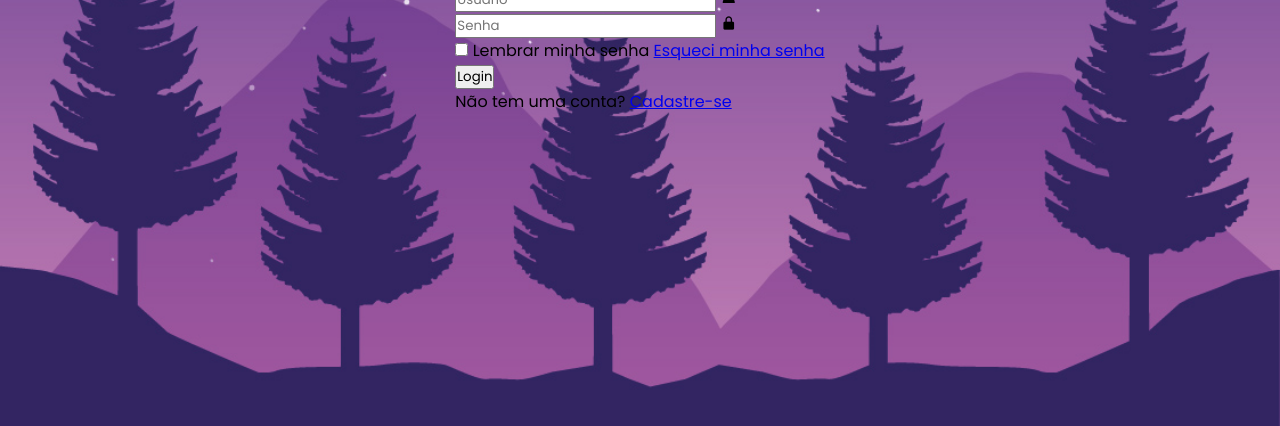
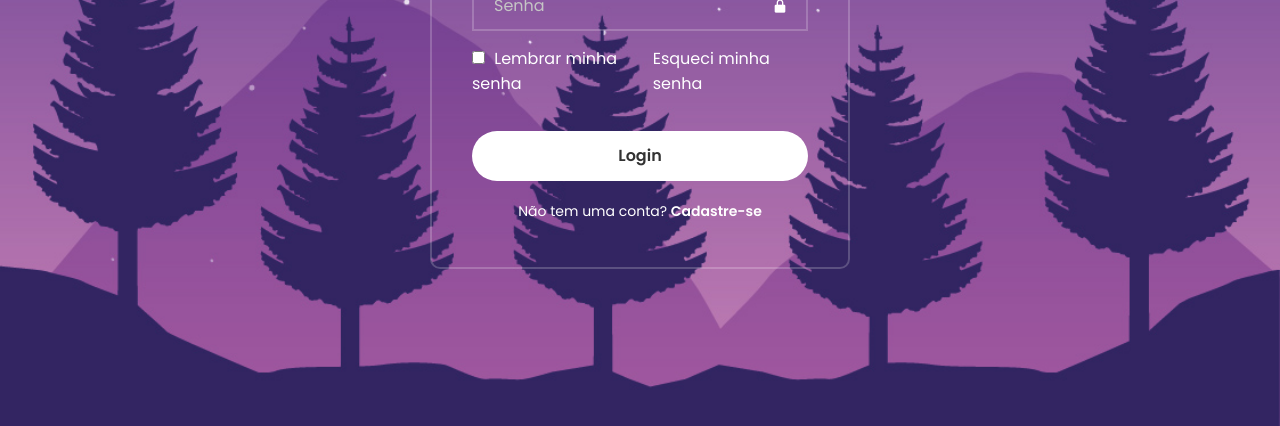
Before and after one commit to igoov/Projetos-HTML, a plain HTML site: page Login/index.html in a window 1280 px wide. Shown: the part 374-800 px from the top of the page. Drawn offline with nearby package versions, Linux system fonts and the light colour scheme.

Commit message:
CSS FINALIZADO

```diff
--- a/Login/index.html
+++ b/Login/index.html
@@ -30,7 +30,7 @@ rel='stylesheet'>
                 <a href="#">Esqueci minha senha</a>
             </div>
 
-            <button type="submit">Login</button>
+            <button type="submit" class="login">Login</button>
 
             <div class="register-link">
                 <p>Não tem uma conta? <a href="#">Cadastre-se</a></p>
--- a/Login/style.css
+++ b/Login/style.css
@@ -18,3 +18,107 @@ body {
     background-size: cover;
     background-position: center;
 }
+
+.container {
+    width: 420px;
+    background-color: transparent;
+    border: 2px solid rgba(255, 255, 255, .2);
+    border-radius: 10px;
+    color: #fff;
+    padding: 30px 40px;
+    box-shadow: 0 0 10px rgba(0, 0, 0, rgba(255, 255, 255, .2));
+    backdrop-filter: blur(x);
+}
+
+.container h1 {
+    font-size: 36px;
+    text-align: center;
+}
+
+.input-box {
+    position: relative;
+    width: 100%;
+    height: 50px;
+    margin: 30px 0;
+}
+
+.input-box input {
+    width: 100%;
+    height: 100%;
+    background-color: transparent;
+    border: 2px solid rgba(255, 255, 255, .2);
+    border-radius: 40;
+    outline: none;
+    font-size: 16px;
+    color: #fff;
+    padding: 20px 45px 20px 20px;
+}
+
+.input-box input::placeholder {
+    color: #c5c5c5;
+}
+
+.input-box i{
+    position: absolute;
+    right: 20px;
+    top: 50%;
+    transform: translateY(-50%);
+    font-size: 20;
+}
+
+.remember-forgot {
+    display: flex;
+    justify-content: space-between;
+    margin: -15px 0 15px;
+}
+
+.remember-forgot label input {
+    accent-color: #fff;
+    margin-right: 5px;
+}
+
+.remember-forgot a {
+    text-decoration: none;
+    color: #fff;
+}
+
+.remember-forgot a:hover {
+    text-decoration: underline;
+}
+
+.login {
+    width: 100%;
+    height: 50px;
+    background-color: #fff;
+    border: none;
+    border-radius: 40px;
+    cursor: pointer;
+    font-size: 16px;
+    color: #333;
+    font-weight: 600;
+    box-shadow: rgba(255, 255, 255, .2);
+    margin-top: 20px;
+}
+
+.login:hover {
+    background-color: transparent;
+    border: 2px solid rgba(255, 255, 255, .2);
+    color: #fff;
+    transition: 0.5s;
+}
+
+.register-link {
+    font-size: 14px;
+    text-align: center;
+    margin: 20px 0 15px;
+}
+
+.register-link a {
+    text-decoration: none;
+    color: #fff;
+    font-weight: 600;
+}
+
+.register-link a:hover{
+    text-decoration: underline;
+}
```
